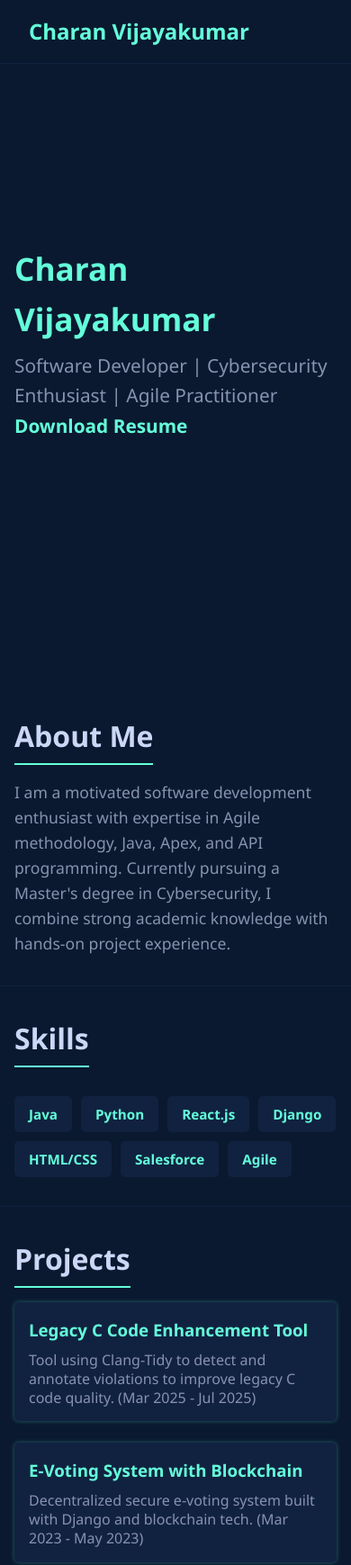
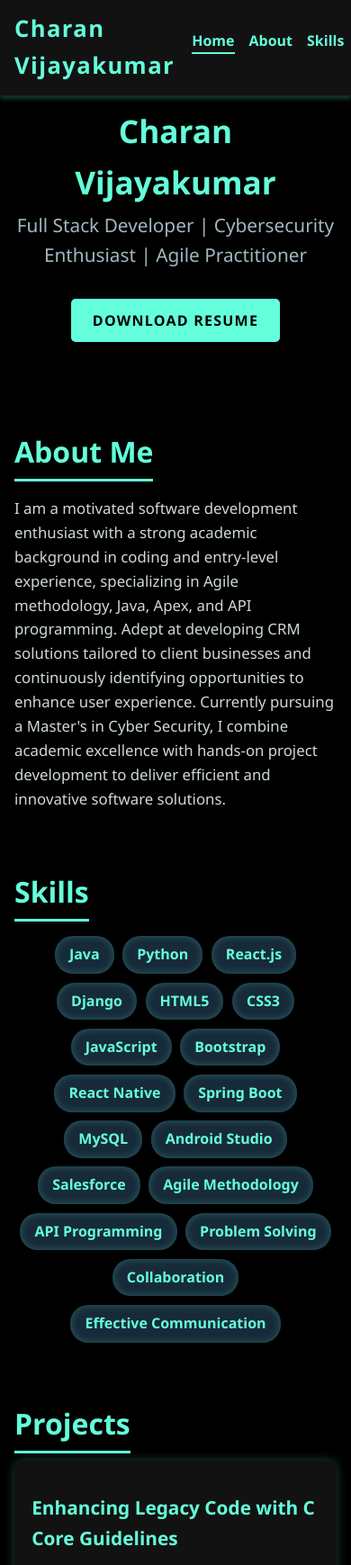
Before and after one commit to CharanVijayakumar/CharanVijayakumar.github.io, a plain HTML site: page index.html in a window 390 px wide. Shown: the top 1739 px of the page at 90% size. Drawn offline with Linux system fonts and the light colour scheme.

Commit message:
Update index.html

```diff
--- a/index.html
+++ b/index.html
@@ -3,18 +3,17 @@
 <head>
   <meta charset="UTF-8" />
   <meta name="viewport" content="width=device-width, initial-scale=1" />
-  <title>Charan Vijayakumar Portfolio</title>
+  <title>Charan Vijayakumar | Portfolio</title>
   <style>
-    /* Reset & base */
-    * {
+    /* Global Reset */
+    *, *::before, *::after {
       box-sizing: border-box;
-      margin: 0; padding: 0;
-      scroll-behavior: smooth;
     }
     body {
+      margin: 0;
       font-family: 'Segoe UI', Tahoma, Geneva, Verdana, sans-serif;
-      background: #0a192f;
-      color: #ccd6f6;
+      background-color: #000;
+      color: #e0e0e0;
       line-height: 1.6;
     }
     a {
@@ -24,140 +23,193 @@
     a:hover {
       text-decoration: underline;
     }
-    /* Container */
     .container {
       max-width: 1000px;
+      padding: 1.5rem 1rem 3rem;
       margin: auto;
-      padding: 2rem 1rem;
     }
-    /* Navbar */
+    header {
+      position: fixed;
+      top: 0;
+      width: 100%;
+      background-color: #121212;
+      border-bottom: 1px solid #222;
+      z-index: 1000;
+      box-shadow: 0 2px 6px rgba(100,255,218,0.3);
+    }
     nav {
       display: flex;
       justify-content: space-between;
       align-items: center;
-      padding: 1rem 2rem;
-      position: fixed;
-      width: 100%;
-      background: #0a192f;
-      top: 0; left: 0;
-      z-index: 10;
-      border-bottom: 1px solid #112240;
+      max-width: 1000px;
+      margin: auto;
+      padding: 0.75rem 1rem;
     }
     nav .logo {
-      font-size: 1.5rem;
-      font-weight: bold;
+      font-size: 1.6rem;
+      font-weight: 700;
+      letter-spacing: 1.4px;
       color: #64ffda;
     }
     nav ul {
       list-style: none;
       display: flex;
-      gap: 1rem;
-    }
-    nav ul li {
-      padding: 0.5rem 1rem;
+      gap: 1.5rem;
     }
     nav ul li a {
       font-weight: 600;
+      font-size: 1rem;
+      padding: 0.25rem 0;
+      position: relative;
     }
-    nav ul li a.active {
-      border-bottom: 2px solid #64ffda;
+    nav ul li a::after {
+      content: "";
+      display: block;
+      height: 2px;
+      width: 0%;
+      background: #64ffda;
+      transition: width 0.3s ease;
+      position: absolute;
+      bottom: 0;
+      left: 0;
+    }
+    nav ul li a:hover::after,
+    nav ul li a.active::after {
+      width: 100%;
+    }
+    main {
+      padding-top: 5rem;
+      scroll-behavior: smooth;
+    }
+    section {
+      margin-bottom: 4rem;
+    }
+    h1, h2, h3 {
+      color: #64ffda;
+      font-weight: 700;
+      margin-bottom: 0.5rem;
+    }
+    h1 {
+      font-size: 3rem;
+      margin-bottom: 0.25rem;
+    }
+    h2 {
+      font-size: 2rem;
+      border-bottom: 3px solid #64ffda;
+      padding-bottom: 0.3rem;
+      max-width: max-content;
+    }
+    h3 {
+      font-size: 1.3rem;
+    }
+    p, li {
+      color: #cfd8dc;
+      font-size: 1.05rem;
     }
     /* Hero Section */
     #hero {
-      display: flex;
-      flex-direction: column;
-      justify-content: center;
-      height: 90vh;
       text-align: left;
-      padding-left: 2rem;
+      padding: 4rem 0 2rem;
     }
-    #hero h1 {
-      font-size: 3rem;
-      color: #64ffda;
-      margin-bottom: 0.5rem;
+    #hero .tagline {
+      font-size: 1.3rem;
+      color: #a0b8bf;
+      margin-bottom: 1rem;
+      font-weight: 500;
     }
-    #hero p {
-      font-size: 1.3rem;
-      max-width: 600px;
-      color: #8892b0;
+    #hero a.button {
+      display: inline-block;
+      margin-top: 1rem;
+      padding: 0.7rem 1.5rem;
+      background-color: #64ffda;
+      color: #000;
+      font-weight: 700;
+      border-radius: 5px;
+      text-transform: uppercase;
+      letter-spacing: 1.25px;
+      transition: background-color 0.3s ease;
     }
-    /* Sections */
-    section {
-      padding: 4rem 0;
-      border-bottom: 1px solid #112240;
-    }
-    section h2 {
-      font-size: 2rem;
-      color: #ccd6f6;
-      margin-bottom: 1rem;
-      border-bottom: 2px solid #64ffda;
-      display: inline-block;
-      padding-bottom: 0.3rem;
-    }
-    /* About */
-    #about p {
-      max-width: 700px;
-      color: #8892b0;
-      font-size: 1.1rem;
+    #hero a.button:hover {
+      background-color: #52d8c5;
     }
     /* Skills */
     .skills-list {
       display: flex;
       flex-wrap: wrap;
-      gap: 10px;
+      gap: 0.6rem;
       margin-top: 1rem;
     }
     .skills-list span {
-      background: #112240;
+      background-color: #172a3a;
       padding: 0.5rem 1rem;
-      border-radius: 5px;
+      border-radius: 20px;
+      font-weight: 600;
       color: #64ffda;
-      font-weight: 600;
-      font-size: 0.95rem;
+      font-size: 1rem;
+      user-select:none;
+      box-shadow: inset 0 0 8px #64ffda44;
+      transition: background-color 0.3s ease;
+    }
+    .skills-list span:hover {
+      background-color: #64ffda;
+      color: #000;
+      cursor: default;
+      box-shadow: none;
+    }
+    /* Lists for education etc.*/
+    ul {
+      padding-left: 1.2rem;
+      margin-top: 0.5rem;
+    }
+    ul li {
+      margin-bottom: 0.5rem;
     }
     /* Projects */
     .project {
-      background: #112240;
+      background-color: #121212;
+      padding: 1rem 1.2rem;
+      border-radius: 10px;
       margin-bottom: 1.5rem;
-      padding: 1rem;
-      border-radius: 5px;
-      box-shadow: 0 0 5px #64ffda55;
-      transition: transform 0.3s ease;
+      box-shadow: 0 0 12px #64ffda44;
+      transition: transform 0.3s ease, box-shadow 0.3s ease;
     }
     .project:hover {
       transform: translateY(-5px);
-    }
-    .project h3 {
-      color: #64ffda;
-      margin-bottom: 0.5rem;
-    }
-    .project p {
-      color: #8892b0;
-      font-size: 1rem;
-      line-height: 1.3;
+      box-shadow: 0 10px 20px #64ffda80;
     }
     /* Contact */
-    #contact p {
-      max-width: 700px;
-      font-size: 1.1rem;
-      color: #8892b0;
+    #contact p a {
+      color: #64ffda;
+      font-weight: 600;
+    }
+    /* Footer */
+    footer {
+      color: #444;
+      font-size: 0.9rem;
+      text-align: center;
+      padding: 1rem 0;
+      border-top: 1px solid #222;
     }
     /* Responsive */
-    @media (max-width: 600px) {
-      #hero h1 {
+    @media (max-width: 768px) {
+      h1 {
         font-size: 2.2rem;
       }
       nav ul {
-        display: none; /* Simplify - no menu on small */
+        gap: 1rem;
+      }
+      .skills-list {
+        justify-content: center;
       }
       #hero {
-        padding-left: 1rem;
+        text-align: center;
       }
     }
   </style>
 </head>
 <body>
 
+<header>
   <nav>
     <div class="logo">Charan Vijayakumar</div>
     <ul>
@@ -165,62 +217,100 @@
       <li><a href="#about">About</a></li>
       <li><a href="#skills">Skills</a></li>
       <li><a href="#projects">Projects</a></li>
+      <li><a href="#education">Education</a></li>
+      <li><a href="#certifications">Certifications</a></li>
       <li><a href="#contact">Contact</a></li>
     </ul>
   </nav>
+</header>
 
-<div id="hero" class="container">
+<main class="container">
+  <section id="hero" aria-label="Introduction">
     <h1>Charan Vijayakumar</h1>
-  <p>Software Developer | Cybersecurity Enthusiast | Agile Practitioner</p>
-  <p><a href="resume.pdf" target="_blank" style="color:#64ffda;font-weight:700;">Download Resume</a></p>
-</div>
-
-<section id="about" class="container">
-  <h2>About Me</h2>
-  <p>I am a motivated software development enthusiast with expertise in Agile methodology, Java, Apex, and API programming. Currently pursuing a Master's degree in Cybersecurity, I combine strong academic knowledge with hands-on project experience.</p>
+    <div class="tagline">Full Stack Developer | Cybersecurity Enthusiast | Agile Practitioner</div>
+    <a href="resume.pdf" class="button" target="_blank" rel="noopener">Download Resume</a>
   </section>
 
-<section id="skills" class="container">
+  <section id="about" aria-label="About Me">
+    <h2>About Me</h2>
+    <p>I am a motivated software development enthusiast with a strong academic background in coding and entry-level experience, specializing in Agile methodology, Java, Apex, and API programming. Adept at developing CRM solutions tailored to client businesses and continuously identifying opportunities to enhance user experience. Currently pursuing a Master's in Cyber Security, I combine academic excellence with hands-on project development to deliver efficient and innovative software solutions.</p>
+  </section>
+
+  <section id="skills" aria-label="Skills">
     <h2>Skills</h2>
     <div class="skills-list">
       <span>Java</span>
       <span>Python</span>
       <span>React.js</span>
       <span>Django</span>
-    <span>HTML/CSS</span>
+      <span>HTML5</span>
+      <span>CSS3</span>
+      <span>JavaScript</span>
+      <span>Bootstrap</span>
+      <span>React Native</span>
+      <span>Spring Boot</span>
+      <span>MySQL</span>
+      <span>Android Studio</span>
       <span>Salesforce</span>
-    <span>Agile</span>
+      <span>Agile Methodology</span>
+      <span>API Programming</span>
+      <span>Problem Solving</span>
+      <span>Collaboration</span>
+      <span>Effective Communication</span>
     </div>
   </section>
 
-<section id="projects" class="container">
+  <section id="projects" aria-label="Projects">
     <h2>Projects</h2>
 
-  <div class="project">
-    <h3>Legacy C Code Enhancement Tool</h3>
-    <p>Tool using Clang-Tidy to detect and annotate violations to improve legacy C code quality. (Mar 2025 - Jul 2025)</p>
-  </div>
+    <article class="project" aria-label="Legacy C Code Enhancement Tool project">
+      <h3>Enhancing Legacy Code with C Core Guidelines</h3>
+      <p>Developed a tool using Clang-Tidy to detect and annotate violations to improve legacy C code quality. The tool supports generating annotated and guideline-compliant versions of source files and has been tested on real-world open-source projects. (Mar 2025 - Jul 2025)</p>
+    </article>
 
-  <div class="project">
-    <h3>E-Voting System with Blockchain</h3>
-    <p>Decentralized secure e-voting system built with Django and blockchain tech. (Mar 2023 - May 2023)</p>
-  </div>
+    <article class="project" aria-label="E-Voting System using Blockchain project">
+      <h3>E-Voting System using Blockchain</h3>
+      <p>Created a decentralized, secure e-voting platform using Django and Blockchain that enhances the integrity and accessibility of elections. (Mar 2023 - May 2023)</p>
+    </article>
 
-  <div class="project">
+    <article class="project" aria-label="Trailing Realtime Online System project">
       <h3>Trailing Realtime Online System (TROS)</h3>
-    <p>Real-time privacy enhanced try-on app using React Native and Bootstrap. (Apr 2022 - Jun 2022)</p>
-  </div>
+      <p>Built a privacy-enhanced real-time try-on app using React Native and Bootstrap to facilitate secure online shopping. (Apr 2022 - Jun 2022)</p>
+    </article>
 
-  <div class="project">
-    <h3>Basic Banking System App</h3>
-    <p>Mobile banking application developed with Android Studio and MySQL backend. (Oct 2021 - Nov 2021)</p>
-  </div>
+    <article class="project" aria-label="Basic Banking System project">
+      <h3>Basic Banking System</h3>
+      <p>Developed a mobile banking application with Android Studio and a MySQL backend supporting basic banking operations. (Oct 2021 - Nov 2021)</p>
+    </article>
   </section>
 
-<section id="contact" class="container">
+  <section id="education" aria-label="Education">
+    <h2>Education</h2>
+    <ul>
+      <li><strong>Master of Engineering in Cyber Security</strong>, University of Limerick, Ireland (2024–2025)</li>
+      <li><strong>Bachelor of Technology in Information Technology</strong>, Loyola-ICAM College of Engineering and Technology, Chennai (2020–2023) - CGPA: 7.9</li>
+      <li><strong>Diploma in Computer Science Engineering</strong>, Panimalar Polytechnic College, Chennai (2017–2020) - CGPA: 8.0</li>
+    </ul>
+  </section>
+
+  <section id="certifications" aria-label="Certifications">
+    <h2>Certifications</h2>
+    <ul>
+      <li>Java Full Stack Web Development, Credo Systemz (Aug 2023 – Jan 2024)</li>
+    </ul>
+  </section>
+
+  <section id="contact" aria-label="Contact">
     <h2>Contact</h2>
-  <p>Email: <a href="mailto:vkcharan2001@gmail.com">vkcharan2001@gmail.com</a></p>
+    <p>Email: <a href="mailto:Vkcharan2001@gmail.com">Vkcharan2001@gmail.com</a></p>
+    <p>GitHub: <a href="https://github.com/charan-vijayakumar-87a382199" target="_blank" rel="noopener">charan-vijayakumar-87a382199</a></p>
+    <!-- Add your LinkedIn or portfolio URL here if available -->
   </section>
+</main>
+
+<footer>
+  <p>&copy; 2025 Charan Vijayakumar. All rights reserved.</p>
+</footer>
 
 </body>
 </html>
```
Lines whose indentation alone changed are shown as unchanged.
